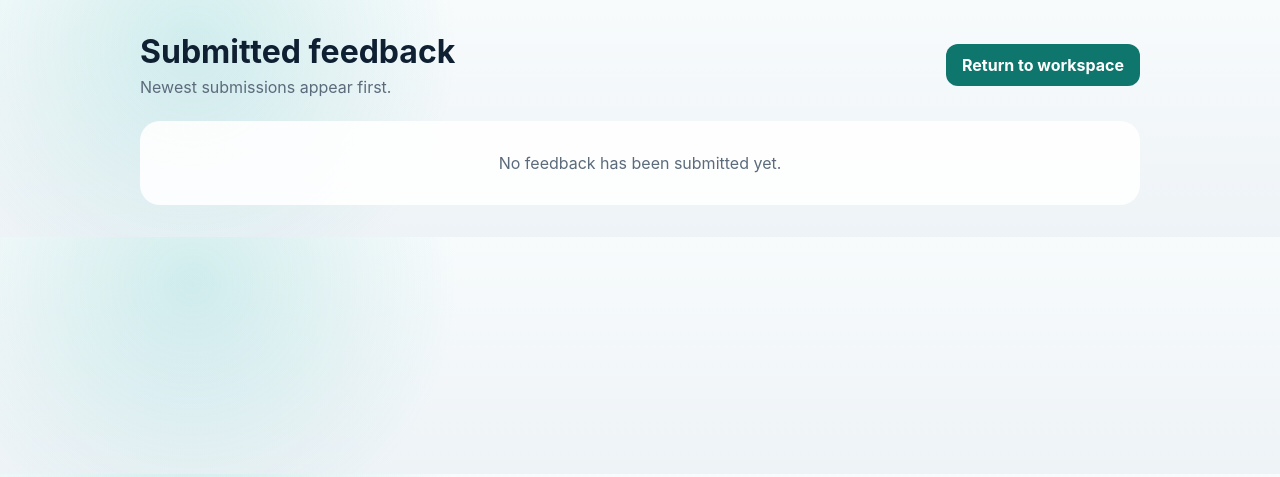
After one commit to armin2080/ITSMate, a Django app: template backend/apps/feedback/templates/feedback/feedback_list.html in a window 1280 px wide. The commit adds this page. Shown: the top 477 px of the page. Run offline with Django 5.2, Linux system fonts and the light colour scheme; the template is opened without the code that fills it, so the values that code supplies are empty.

Commit message:
Add admin-only feedback list

```diff
--- /dev/null
+++ b/backend/apps/feedback/templates/feedback/feedback_list.html
@@ -0,0 +1,92 @@
+<!DOCTYPE html>
+<html lang="en">
+<head>
+  <meta charset="UTF-8">
+  <meta name="viewport" content="width=device-width, initial-scale=1.0">
+  <title>ITSMate | Feedback</title>
+  <style>
+    :root {
+      color-scheme: light;
+      --bg: #eef3f7;
+      --panel: rgba(255, 255, 255, 0.9);
+      --text: #102033;
+      --muted: #5c6b7c;
+      --brand: #0f766e;
+      --line: rgba(16, 32, 51, 0.1);
+      --shadow: 0 18px 42px rgba(15, 23, 42, 0.1);
+    }
+
+    * { box-sizing: border-box; }
+
+    body {
+      margin: 0;
+      padding: 32px 20px;
+      font-family: Inter, "Segoe UI", "Helvetica Neue", Arial, sans-serif;
+      color: var(--text);
+      background:
+        radial-gradient(circle at 15% 20%, rgba(14, 165, 162, 0.16), transparent 24%),
+        linear-gradient(180deg, #f7fbfc, var(--bg));
+    }
+
+    main { width: min(100%, 1000px); margin: 0 auto; }
+    header { display: flex; justify-content: space-between; gap: 20px; align-items: center; margin-bottom: 24px; }
+    h1 { margin: 0 0 6px; font-size: 2rem; }
+    p { margin: 0; color: var(--muted); }
+
+    .btn {
+      padding: 11px 16px;
+      border-radius: 12px;
+      color: #fff;
+      background: var(--brand);
+      font-weight: 700;
+      text-decoration: none;
+      white-space: nowrap;
+    }
+
+    .feedback-list { display: grid; gap: 16px; }
+    .feedback {
+      padding: 22px;
+      border: 1px solid var(--line);
+      border-radius: 20px;
+      background: var(--panel);
+      box-shadow: var(--shadow);
+    }
+
+    .meta { display: flex; flex-wrap: wrap; gap: 8px 16px; margin-bottom: 14px; color: var(--muted); font-size: 0.9rem; }
+    .message { margin: 0; color: var(--text); white-space: pre-wrap; line-height: 1.6; }
+    .empty { padding: 32px; text-align: center; border-radius: 20px; background: var(--panel); }
+
+    @media (max-width: 640px) {
+      header { align-items: flex-start; flex-direction: column; }
+    }
+  </style>
+</head>
+<body>
+  <main>
+    <header>
+      <div>
+        <h1>Submitted feedback</h1>
+        <p>Newest submissions appear first.</p>
+      </div>
+      <a class="btn" href="{% url 'teams-chat-tester' %}">Return to workspace</a>
+    </header>
+
+    <section class="feedback-list">
+      {% for feedback in feedbacks %}
+        <article class="feedback">
+          <div class="meta">
+            <strong>{{ feedback.name|default:"Anonymous" }}</strong>
+            {% if feedback.email %}<span>{{ feedback.email }}</span>{% endif %}
+            <time datetime="{{ feedback.created_at|date:'c' }}">{{ feedback.created_at|date:"M j, Y, H:i" }}</time>
+          </div>
+          <p class="message">{{ feedback.message }}</p>
+        </article>
+      {% empty %}
+        <div class="empty">
+          <p>No feedback has been submitted yet.</p>
+        </div>
+      {% endfor %}
+    </section>
+  </main>
+</body>
+</html>
--- a/backend/apps/feedback/urls.py
+++ b/backend/apps/feedback/urls.py
@@ -1,8 +1,9 @@
 from django.urls import path
 
-from .views import submit_feedback, FeedbackThanksView
+from .views import feedback_list, submit_feedback, FeedbackThanksView
 
 urlpatterns = [
     path("", submit_feedback, name="feedback-submit"),
+    path("admin/", feedback_list, name="feedback-list"),
     path("thanks/", FeedbackThanksView.as_view(), name="feedback-thanks"),
 ]
--- a/backend/apps/teams/templates/teams/chat_tester.html
+++ b/backend/apps/teams/templates/teams/chat_tester.html
@@ -657,6 +657,9 @@
         {% endif %}
         <span class="status-line"><span class="status-dot"></span>Connected to local backend</span>
         <a href="/feedback/" class="pill" style="text-decoration:none;">Send feedback</a>
+        {% if is_feedback_admin %}
+          <a href="{% url 'feedback-list' %}" class="pill" style="text-decoration:none;">View feedback</a>
+        {% endif %}
         <button id="reset-chat" class="pill" type="button">Reset chat memory</button>
       </div>
     </header>
--- a/backend/apps/teams/views.py
+++ b/backend/apps/teams/views.py
@@ -1,3 +1,4 @@
+from django.conf import settings
 from django.contrib.auth.mixins import LoginRequiredMixin
 from requests import RequestException
 from django.views.generic import TemplateView
@@ -18,6 +19,10 @@ class TeamsChatTesterView(LoginRequiredMixin, TemplateView):
     def get_context_data(self, **kwargs):
         context = super().get_context_data(**kwargs)
         context["current_user_identifier"] = self.request.user.get_username()
+        admin_username = settings.SERVICENOW_USERNAME.strip()
+        context["is_feedback_admin"] = (
+            bool(admin_username) and self.request.user.get_username() == admin_username
+        )
         return context
 
 
```
Also changed, not shown: backend/apps/feedback/tests.py (added, +40 -0 lines), backend/apps/feedback/views.py (+17 -0 lines).
